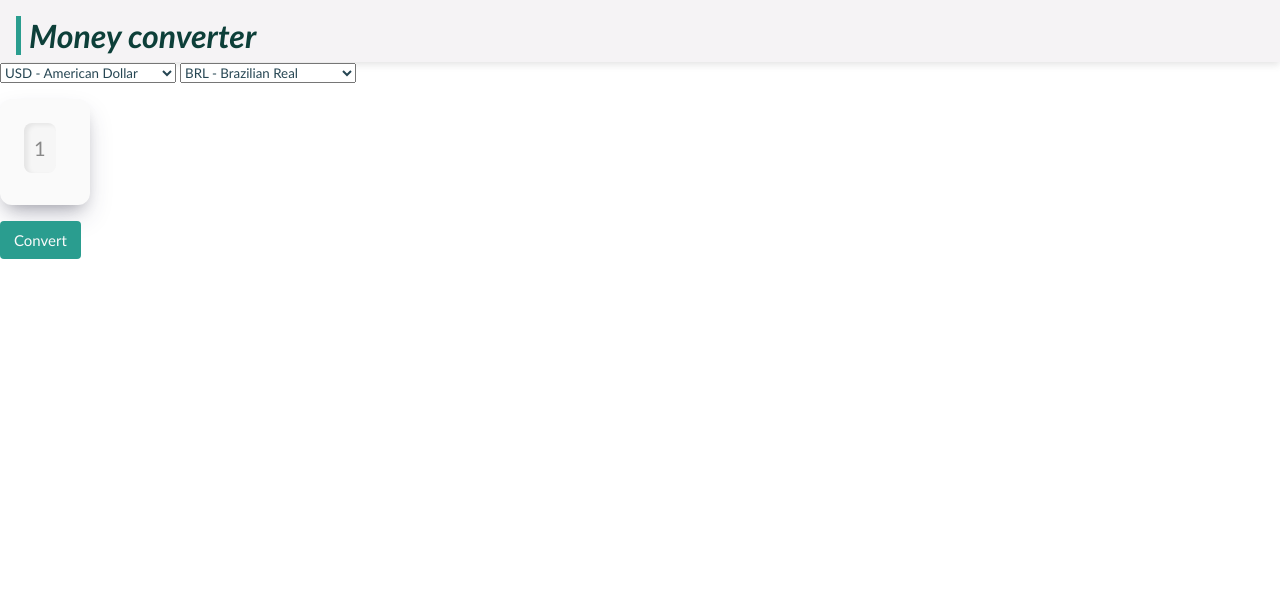
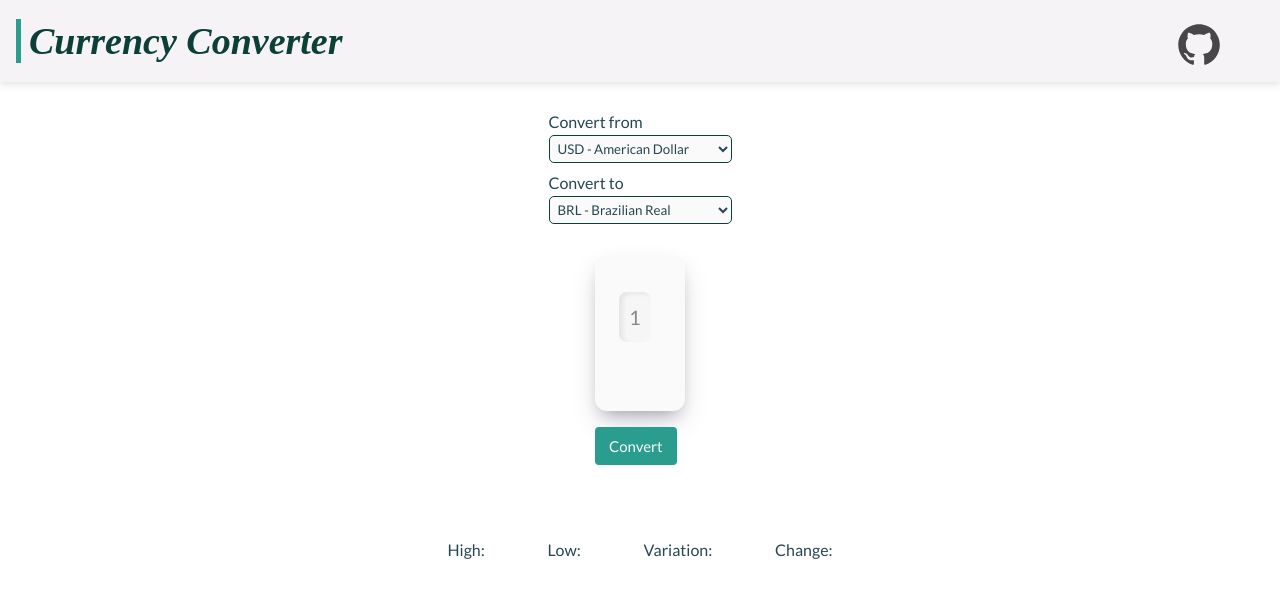
Before and after one commit to FelBenini/currency_converter, a plain HTML site: page index.html in a window 1280 px wide. Drawn offline with nearby package versions, Linux system fonts and the light colour scheme; no server answers; a web font is replaced by a local one.

Commit message:
modified:   index.html 	modified:   script.js 	modified:   style.css 	new file:   top-logo.svg

```diff
--- a/index.html
+++ b/index.html
@@ -6,15 +6,29 @@
     <meta http-equiv="X-UA-Compatible" content="IE=edge">
     <meta name="viewport" content="width=device-width, initial-scale=1.0">
     <link rel="stylesheet" href="style.css">
-    <title>Document</title>
+    <link rel="icon" href="./top-logo.svg">
+    <title>Currency Converter</title>
 </head>
 
 <body>
+
+    <!--Header-->
     <header>
-        <h1>Money converter</h1>
+        <h1>Currency Converter</h1>
+        <a href="#" target="_blank">
+            <svg xmlns="http://www.w3.org/2000/svg" width="50" height="50" viewBox="0 0 24 24">
+                <path fill-rule="evenodd" clip-rule="evenodd"
+                    d="M12.026 2c-5.509 0-9.974 4.465-9.974 9.974 0 4.406 2.857 8.145 6.821 9.465.499.09.679-.217.679-.481 0-.237-.008-.865-.011-1.696-2.775.602-3.361-1.338-3.361-1.338-.452-1.152-1.107-1.459-1.107-1.459-.905-.619.069-.605.069-.605 1.002.07 1.527 1.028 1.527 1.028.89 1.524 2.336 1.084 2.902.829.091-.645.351-1.085.635-1.334-2.214-.251-4.542-1.107-4.542-4.93 0-1.087.389-1.979 1.024-2.675-.101-.253-.446-1.268.099-2.64 0 0 .837-.269 2.742 1.021a9.582 9.582 0 0 1 2.496-.336 9.554 9.554 0 0 1 2.496.336c1.906-1.291 2.742-1.021 2.742-1.021.545 1.372.203 2.387.099 2.64.64.696 1.024 1.587 1.024 2.675 0 3.833-2.33 4.675-4.552 4.922.355.308.675.916.675 1.846 0 1.334-.012 2.41-.012 2.737 0 .267.178.577.687.479C19.146 20.115 22 16.379 22 11.974 22 6.465 17.535 2 12.026 2z">
+                </path>
+            </svg>
+        </a>
     </header>
+    <!--Main section/body section-->
+
     <!--Select currencies-->
-
+    <section id="main_section">
+        <div id="selection">
+            <label for="option2">Convert from</label>
             <select name="Coin" id="option1">
                 <option value="USD">USD - American Dollar</option>
                 <option value="BRL">BRL - Brazilian Real</option>
@@ -24,6 +38,7 @@
                 <option value="JPY">JPY - Japanese Yen</option>
             </select>
 
+            <label for="option2">Convert to</label>
             <select name="Coin" id="option2">
                 <option value="BRL">BRL - Brazilian Real</option>
                 <option value="USD">USD - American Dollar</option>
@@ -33,8 +48,11 @@
                 <option value="JPY">JPY - Japanese Yen</option>
             </select>
 
-    <!--Information displaying-->
+        </div>
 
+        <!--Information displaying and conversion button-->
+
+        <section id="conversion_system">
             <div id="information_converted">
                 <span><span id="hide"></span><input id="quantity" type="number" value="1">
                     <p id="money_currency"></p>
@@ -43,9 +61,24 @@
             </div>
 
             <button id="conversion_button">Convert</button>
+        </section>
+
+        <!--Extra information about conversion-->
+
+        <div id="extra_information">
+            <p id="high">High:</p>
+            <p id="low">Low:</p>
+            <p id="variation">Variation:</p>
+            <p id="change">Change: </p>
+        </div>
+
+
+    </section>
+
+    <!--Script-->
+
     <script src="https://code.jquery.com/jquery-3.6.1.js"
         integrity="sha256-3zlB5s2uwoUzrXK3BT7AX3FyvojsraNFxCc2vC/7pNI=" crossorigin="anonymous"></script>
     <script src="./script.js"></script>
 </body>
-
 </html>
--- a/script.js
+++ b/script.js
@@ -6,6 +6,7 @@ $("#conversion_button").click(api_caller)
 function api_caller() {
     if ($("#option2").val() === $("#option1").val()) {
         $("#paragraph").text($("#quantity").val() + " " + $("#option2 option:selected").text())
+        $("#money_currency").text($("#option1 option:selected").text())
     } else {
         let coin_selected_1 = $("#option1").val()
         let coin_selected_2 = $("#option2").val()
@@ -17,12 +18,15 @@ function api_caller() {
 
         $.ajax(settings).done(function (response) {
             let coins = coin_selected_1 + coin_selected_2;
-            $("#paragraph").text("equals to " + ($("#quantity").val() * response[coins].bid).toFixed(2) + " " + $("#option2 option:selected").text());
-            $("#money_currency").text($("#option1 option:selected").text())
+            $("#paragraph").html("equals to " + "<strong>" + ($("#quantity").val() * response[coins].bid).toFixed(2) + "</strong> " + $("#option2 option:selected").text());
+            $("#money_currency").text($("#option1 option:selected").text());
+            $("#variation").text("Variation: " + response[coins].varBid);
+            $("#high").text("High: " + response[coins].high);
+            $("#low").text("Low: " + response[coins].low);
+            $("#change").text("Change: " + response[coins].pctChange + "%");
         });
     }
 }
-
 
 
 $(function () {
--- a/style.css
+++ b/style.css
@@ -1,30 +1,72 @@
+@import url('https://fonts.googleapis.com/css2?family=Lato&family=Playfair+Display:ital,wght@1,600&display=swap');
+
 * {
-    font-family: 'Trebuchet MS', 'Lucida Sans Unicode', 'Lucida Grande', 'Lucida Sans', Arial, sans-serif;
+    font-family: 'Lato', sans-serif;
     color: #264653;
     margin: 0px;
 }
 
-header{
+header {
     background-color: #F5F3F5;
     width: calc(100% -16px);
     margin: 0px;
     padding: 16px;
-    height: 30px;
+    height: 50px;
     box-shadow: #63636333 0px 2px 8px 0px;
+    display: flex;
+    align-items: center;
+    justify-content: space-between;
 }
 
-header h1{
+header svg {
+    margin-right: 40px;
+    margin-top: 10px;
+    fill: #474747;
+    transition: all ease-in-out 0.2s;
+}
+
+header svg:hover {
+    fill: #2a9d8f;
+}
+
+#selection select {
+    padding: 4px;
+    margin-top: 4px;
+    border: 1.5px solid #0d3f39;
+    border-radius: 5px;
+    background-color: #fafafa;
+}
+
+#selection select option:hover {
+    background-color: #2a9d8f;
+}
+
+option:focus,
+option:active {
+    background-color: #2a9d8f;
+}
+
+#main_section {
+    display: flex;
+    flex-direction: column;
+    align-items: center;
+    height: 65vh;
+}
+
+header h1 {
     font-style: italic;
     color: #0d3f39;
     border-left: 5px solid #2a9d8f;
+    font-size: 38px;
     padding-left: 8px;
+    font-family: 'Playfair Display', serif;
 }
 
 #money_currency {
     font-size: 32px;
 }
 
-#conversion_button{
+#conversion_button {
     background-color: #2a9d8f;
     color: #fafafa;
     border: none;
@@ -35,12 +77,33 @@ header h1{
     transition: all ease-in-out 0.2s;
 }
 
-#conversion_button:hover{
+#conversion_button:hover {
     border-radius: 30px;
     transform: scale(1.1);
 }
 
-#information_converted{
+#paragraph {
+    display: flex;
+}
+
+#paragraph strong {
+    margin: 0px 6px;
+    color: #2d5c6e;
+    font-size: 18px;
+}
+
+#selection {
+    display: flex;
+    flex-direction: column;
+    margin-top: 20px;
+    margin-bottom: 15px;
+}
+
+#selection label {
+    margin-top: 10px;
+}
+
+#information_converted {
     background-color: #fafafa;
     width: fit-content;
     padding: 24px;
@@ -48,12 +111,28 @@ header h1{
     padding-bottom: 32px;
     border-radius: 12px;
     box-shadow: #32325d40 0px 13px 27px -5px, #0000004d 0px 8px 16px -8px;
+    height: 100px;
+    display: flex;
+    flex-direction: column;
+    justify-content: space-around;
 }
 
 #information_converted :first-child {
     display: flex;
     align-content: center;
     align-items: center;
+}
+
+#extra_information {
+    display: flex;
+    justify-content: space-around;
+    flex-wrap: wrap;
+    margin-top: 50px;
+    width: 35%;
+}
+
+#extra_information p {
+    margin: 25px;
 }
 
 /*Input resizing*/
```
Also changed, not shown: top-logo.svg (added). Lines whose indentation alone changed are shown as unchanged.
